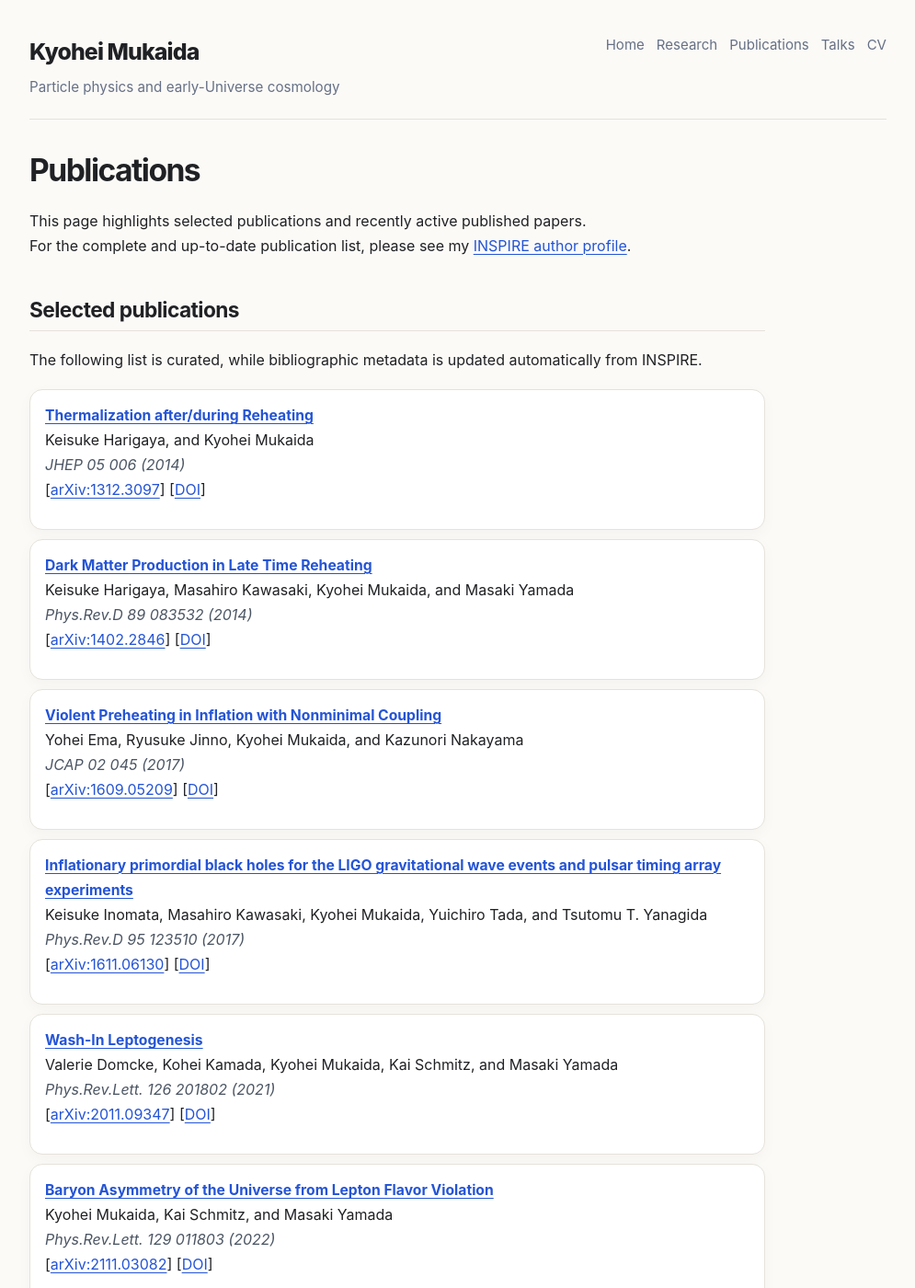
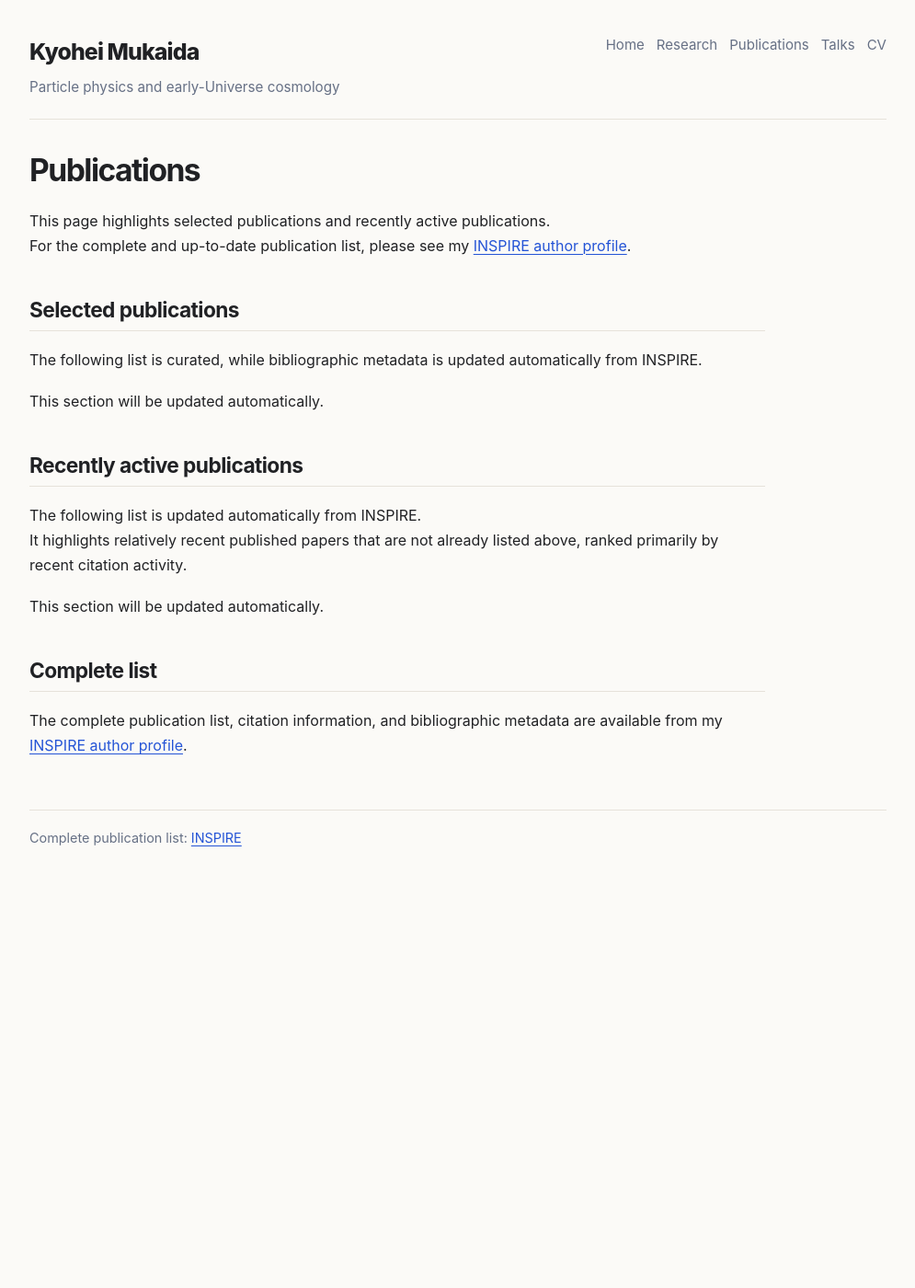
Before and after one commit to kyoheimukaida/kyoheimukaida.github.io, a Jekyll site: the page built from publications.md, in a window 1280 px wide and 1400 px high. Shown: the whole window at 92% size, without its empty margins (142-1137 px from the left). Built offline with Jekyll 4.4.1, drawn with Linux system fonts in a browser that asks for light colours; some of the changed text lies outside the part shown.

Commit message:
Update publications.md

```diff
--- a/publications.md
+++ b/publications.md
@@ -5,7 +5,7 @@
 
 # Publications
 
-This page highlights selected publications and recently active published papers.
+This page highlights selected publications and recently active publications.
 For the complete and up-to-date publication list, please see my [INSPIRE author profile](https://inspirehep.net/authors/1309535).
 
 ## Selected publications
@@ -15,76 +15,20 @@
 <div class="record-list" markdown="1">
 
 <!-- publications-selected:start -->
-- **[Thermalization after/during Reheating](https://arxiv.org/abs/1312.3097)**
-  Keisuke Harigaya, and Kyohei Mukaida
-  *JHEP 05 006 (2014)*
-  [[arXiv:1312.3097](https://arxiv.org/abs/1312.3097)] [[DOI](https://doi.org/10.1007/JHEP05(2014)006)]
-
-- **[Dark Matter Production in Late Time Reheating](https://arxiv.org/abs/1402.2846)**
-  Keisuke Harigaya, Masahiro Kawasaki, Kyohei Mukaida, and Masaki Yamada
-  *Phys.Rev.D 89 083532 (2014)*
-  [[arXiv:1402.2846](https://arxiv.org/abs/1402.2846)] [[DOI](https://doi.org/10.1103/PhysRevD.89.083532)]
-
-- **[Violent Preheating in Inflation with Nonminimal Coupling](https://arxiv.org/abs/1609.05209)**
-  Yohei Ema, Ryusuke Jinno, Kyohei Mukaida, and Kazunori Nakayama
-  *JCAP 02 045 (2017)*
-  [[arXiv:1609.05209](https://arxiv.org/abs/1609.05209)] [[DOI](https://doi.org/10.1088/1475-7516/2017/02/045)]
-
-- **[Inflationary primordial black holes for the LIGO gravitational wave events and pulsar timing array experiments](https://arxiv.org/abs/1611.06130)**
-  Keisuke Inomata, Masahiro Kawasaki, Kyohei Mukaida, Yuichiro Tada, and Tsutomu T. Yanagida
-  *Phys.Rev.D 95 123510 (2017)*
-  [[arXiv:1611.06130](https://arxiv.org/abs/1611.06130)] [[DOI](https://doi.org/10.1103/PhysRevD.95.123510)]
-
-- **[Wash-In Leptogenesis](https://arxiv.org/abs/2011.09347)**
-  Valerie Domcke, Kohei Kamada, Kyohei Mukaida, Kai Schmitz, and Masaki Yamada
-  *Phys.Rev.Lett. 126 201802 (2021)*
-  [[arXiv:2011.09347](https://arxiv.org/abs/2011.09347)] [[DOI](https://doi.org/10.1103/PhysRevLett.126.201802)]
-
-- **[Baryon Asymmetry of the Universe from Lepton Flavor Violation](https://arxiv.org/abs/2111.03082)**
-  Kyohei Mukaida, Kai Schmitz, and Masaki Yamada
-  *Phys.Rev.Lett. 129 011803 (2022)*
-  [[arXiv:2111.03082](https://arxiv.org/abs/2111.03082)] [[DOI](https://doi.org/10.1103/PhysRevLett.129.011803)]
+This section will be updated automatically.
 <!-- publications-selected:end -->
 
 </div>
 
-## Recently active published papers
+## Recently active publications
 
 The following list is updated automatically from INSPIRE.
-It includes published papers that are not already listed above and are ranked primarily by recent citation activity.
+It highlights relatively recent published papers that are not already listed above, ranked primarily by recent citation activity.
 
 <div class="record-list" markdown="1">
 
 <!-- publications-notable:start -->
-- **[Gravitational Wave Production right after a Primordial Black Hole Evaporation](https://arxiv.org/abs/2003.10455)**
-  Keisuke Inomata, Masahiro Kawasaki, Kyohei Mukaida, Takahiro Terada, and Tsutomu T. Yanagida
-  *Phys.Rev.D 101 123533 (2020)*
-  [[arXiv:2003.10455](https://arxiv.org/abs/2003.10455)] [[DOI](https://doi.org/10.1103/PhysRevD.101.123533)]
-
-- **[Inflationary Primordial Black Holes as All Dark Matter](https://arxiv.org/abs/1701.02544)**
-  Keisuke Inomata, Masahiro Kawasaki, Kyohei Mukaida, Yuichiro Tada, and Tsutomu T. Yanagida
-  *Phys.Rev.D 96 043504 (2017)*
-  [[arXiv:1701.02544](https://arxiv.org/abs/1701.02544)] [[DOI](https://doi.org/10.1103/PhysRevD.96.043504)]
-
-- **[Gravitational particle production in oscillating backgrounds and its cosmological implications](https://arxiv.org/abs/1604.08898)**
-  Yohei Ema, Ryusuke Jinno, Kyohei Mukaida, and Kazunori Nakayama
-  *Phys.Rev.D 94 063517 (2016)*
-  [[arXiv:1604.08898](https://arxiv.org/abs/1604.08898)] [[DOI](https://doi.org/10.1103/PhysRevD.94.063517)]
-
-- **[Gravitational Effects on Inflaton Decay](https://arxiv.org/abs/1502.02475)**
-  Yohei Ema, Ryusuke Jinno, Kyohei Mukaida, and Kazunori Nakayama
-  *JCAP 05 038 (2015)*
-  [[arXiv:1502.02475](https://arxiv.org/abs/1502.02475)] [[DOI](https://doi.org/10.1088/1475-7516/2015/05/038)]
-
-- **[Increase of ns in regularized pole inflation & Einstein-Cartan gravity](https://arxiv.org/abs/2504.16069)**
-  Minxi He, Muzi Hong, and Kyohei Mukaida
-  *JCAP 09 080 (2025)*
-  [[arXiv:2504.16069](https://arxiv.org/abs/2504.16069)] [[DOI](https://doi.org/10.1088/1475-7516/2025/09/080)]
-
-- **[Spontaneous Baryogenesis from Axions with Generic Couplings](https://arxiv.org/abs/2006.03148)**
-  Valerie Domcke, Yohei Ema, Kyohei Mukaida, and Masaki Yamada
-  *JHEP 08 096 (2020)*
-  [[arXiv:2006.03148](https://arxiv.org/abs/2006.03148)] [[DOI](https://doi.org/10.1007/JHEP08(2020)096)]
+This section will be updated automatically.
 <!-- publications-notable:end -->
 
 </div>
```
